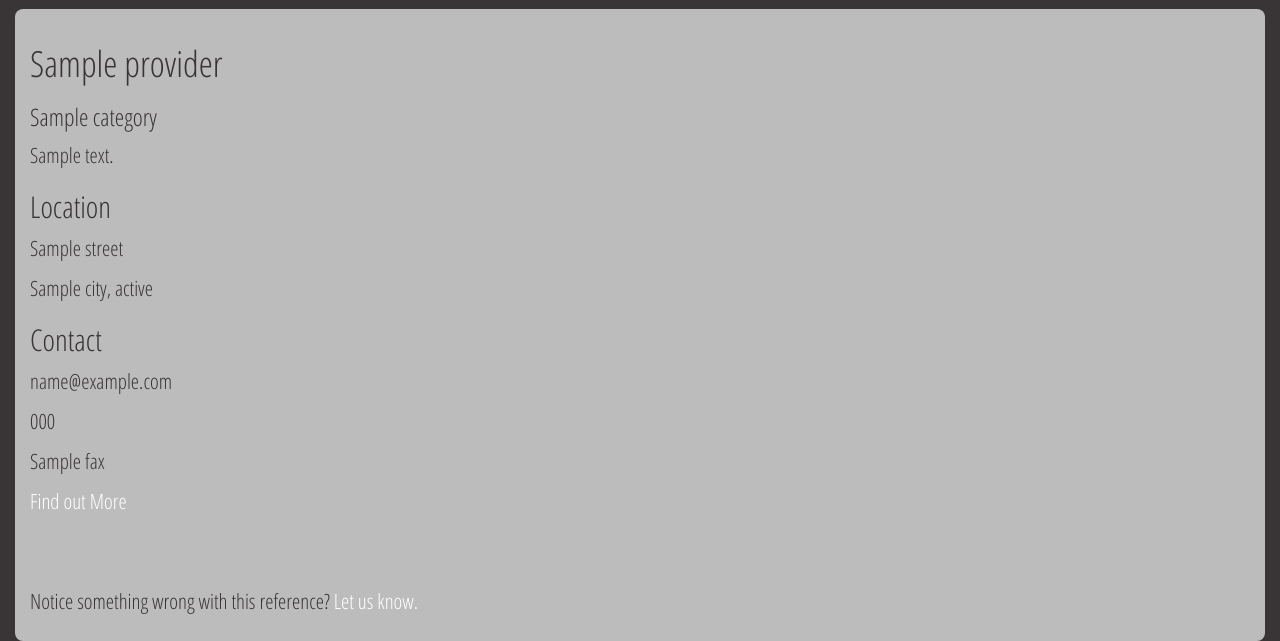
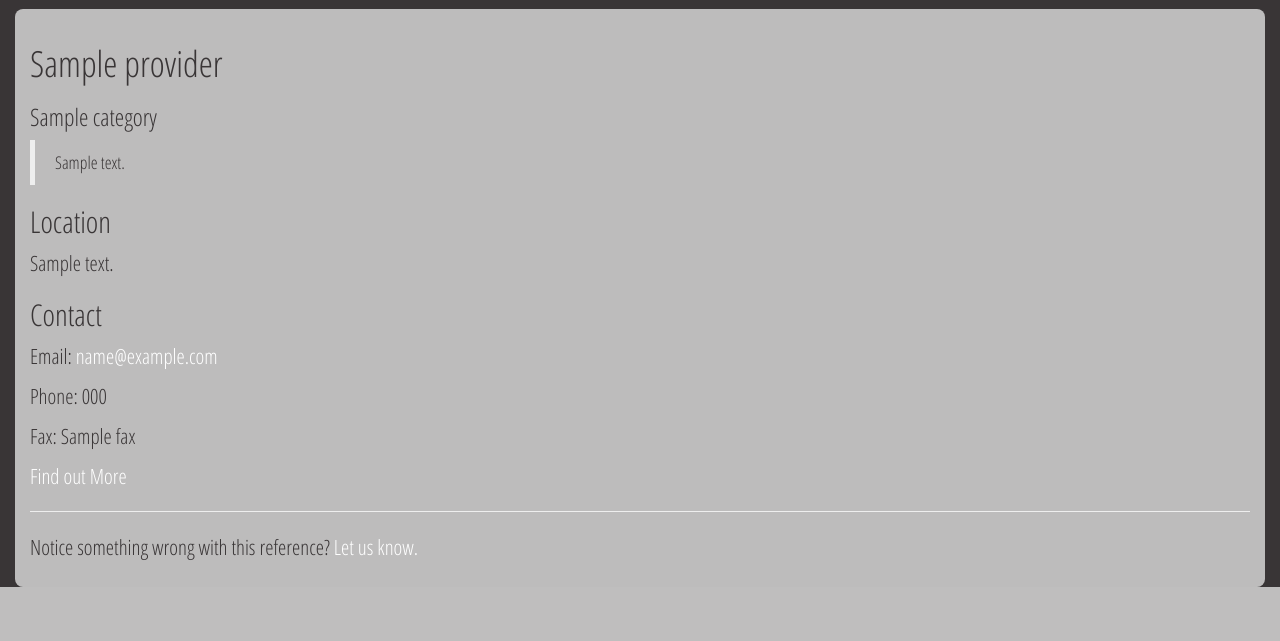
Before and after one commit to radremedy/radremedy, a Flask app: template remedy/templates/provider.html in a window 1280 px wide. Shown: the part 245-886 px from the top of the page. After the commit the page ends 832 px from the top, so only its background shows below. Run offline with Flask 2, Linux system fonts and the light colour scheme; the template is opened without the code that fills it: most values are stand-ins (such as "Sample title", 1, 10 or a date in 2020); some libraries are stand-ins or nearby versions.

Commit message:
fixing up provider template to handle new model

```diff
--- a/remedy/templates/provider.html
+++ b/remedy/templates/provider.html
@@ -4,21 +4,48 @@
 <div class="content-temp">
 
 <h1>{{ provider.name }}</h1>
-<h3>{{ provider.category.name }}</h3>
-<p>{{ provider.description }}</p>
 
+{% if provider.categories %}
+<h3>
+	{{ provider.categories|join(', ', attribute='name') }}
+</h3>
+{% endif %}
+
+{% if provider.description %}
+<blockquote>
+	{{ provider.description }}
+</blockquote>
+{% endif %}
+
+{% if provider.address %}
 <h2>Location</h2>
-<p>{{ provider.street }}</p>
-<p>{{ provider.city }}, {{ provider.state }}</p>
+<p>{{ provider.address }}</p>
+{% endif %}
 
 <h2>Contact</h2>
 
-<p>{{ provider.email }}</p>
-<p>{{ provider.phone }}</p>
-<p>{{ provider.fax }}</p>
-<p><a href="{{ provider.url }}">Find out More</a></p>
+{% if provider.email %}
+<p>Email: <a href="mailto:{{ provider.email }}">{{ provider.email }}</a></p>
+{% endif %}
 
-<br><br><p>Notice something wrong with this reference? <a href="{{ url_for('remedy.submit_error', resource_id=provider.id) }}">Let us know.</a></p>
+{% if provider.phone %}
+<p>Phone: {{ provider.phone }}</p>
+{% endif %}
+
+{% if provider.fax %}
+<p>Fax: {{ provider.fax }}</p>
+{% endif %}
+
+{% if provider.url %}
+<p><a href="{% if not provider.url.startswith(('http://', 'https://')) %}http://{% endif %}{{ provider.url }}" target="_blank">Find out More</a></p>
+{% endif %}
+
+<hr>
+
+<p>
+	Notice something wrong with this reference?
+	<a href="{{ url_for('remedy.submit_error', resource_id=provider.id) }}">Let us know.</a>
+</p>
 
 </div>
 {% endblock %}
```
